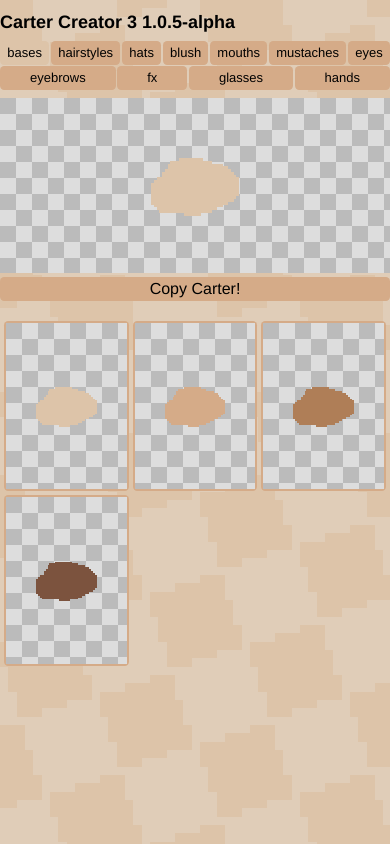
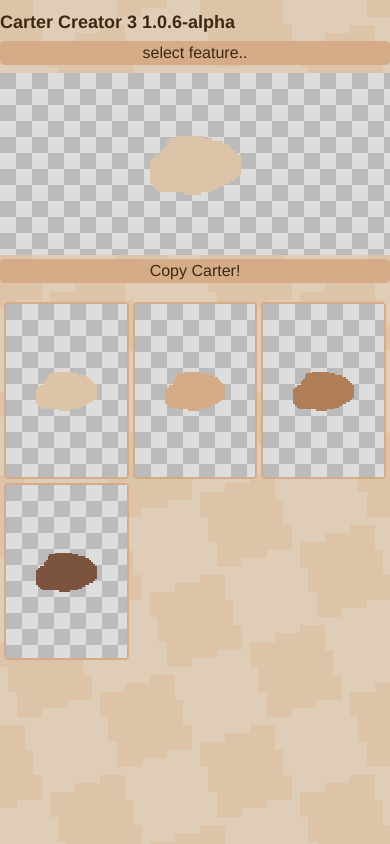
Before and after one commit to maffiemaffie/carter-creator-3, a React (Vite) app: page / in a window 390 px wide. Built offline with nearby package versions, Linux system fonts and the light colour scheme; a web font is replaced by a local one.

Commit message:
hidden toolbar for better mobile ui

```diff
--- a/src/App.css
+++ b/src/App.css
@@ -4,6 +4,7 @@ body,
 button,
 input {
   font-family: "Alan Sans", Helvetica, sans-serif;
+  color: light-dark(#3c2914, white);
 }
 
 fieldset {
@@ -369,21 +370,48 @@ nav > button:before {
   }
 }
 
+#open-nav {
+  display: none;
+}
+
 @media (max-width: 768px) {
+  #open-nav {
+    display: block;
+  }
+
   nav > button:before {
-    display: none;
+    height: 100%;
+    width: auto;
   }
 
   nav {
-    flex-flow: row wrap;
+    background-color: #7c533e;
+    position: absolute;
+    width: 100vw;
+    height: 100dvh;
+    flex-flow: column nowrap;
+    left: -120vw;
+    transition: left 0.2s cubic-bezier(.09,.42,.84,.98);
+  }
+
+  nav.open {
+    left: 0;
   }
 
   nav > button {
+    font-size: large;
+    flex-flow: row nowrap;
+    padding: 0.5em;
+    align-items: center;
+    gap: 1em;
+  }
+
+  /* nav > button {
     flex: initial;
     flex-grow: 1;
     padding: 1vw;
     box-sizing: border-box;
-  }
+  } */
 
   #carter-builder {
     grid-template-areas:
--- a/src/CarterBuilder.tsx
+++ b/src/CarterBuilder.tsx
@@ -13,6 +13,7 @@ import ChangeBase from "./components/ChangeBase";
 import CopyCarter from "./CopyCarter";
 
 export default function CarterBuilder() {
+  const [openNavbar, setOpenNavbar] = useState<boolean>(false);
   const [selectedFeatures, setSelectedFeatures] = useState<CartLayerStack>({});
   const [selectedFeaturesPath, setSelectedFeaturesPath] = useState<
     string | null
@@ -54,22 +55,27 @@ export default function CarterBuilder() {
   return (
     <>
       <div id="carter-builder">
-        <h1>Carter Creator 3 1.0.5-alpha</h1>
+        <h1>Carter Creator 3 1.0.6-alpha</h1>
         <div id="main-carter">
           <CarterExample
             baseColor={selectedBase.baseColor}
             baseImage={selectedBase.baseImage}
             layers={selectedFeatures}
           />
-          <CopyCarter selectedBase={selectedBase} selectedFeatures={selectedFeatures} />
+          <CopyCarter
+            selectedBase={selectedBase}
+            selectedFeatures={selectedFeatures}
+          />
         </div>
-        <nav>
+        <button id="open-nav" onClick={() => setOpenNavbar(true)}>select feature..</button>
+        <nav className={openNavbar ? "open" : undefined}>
           <button
             type="button"
             id="bases-button"
             onClick={() => {
               setSelectedFeaturesPath(null);
               setSelectedStackSlotName(null);
+              setOpenNavbar(false);
             }}
             disabled={selectedStackSlotName === null}
           >
@@ -85,6 +91,7 @@ export default function CarterBuilder() {
                 setSelectedStackSlotName(
                   FEATURE_NAMES[feature].slotName as keyof CartLayerStack,
                 );
+                setOpenNavbar(false);
               }}
               disabled={
                 selectedStackSlotName === FEATURE_NAMES[feature].slotName
```
